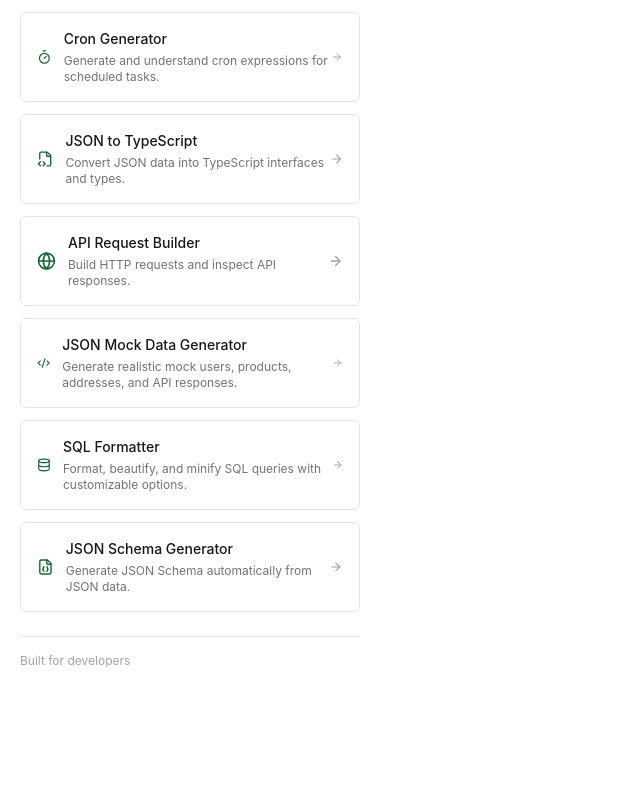
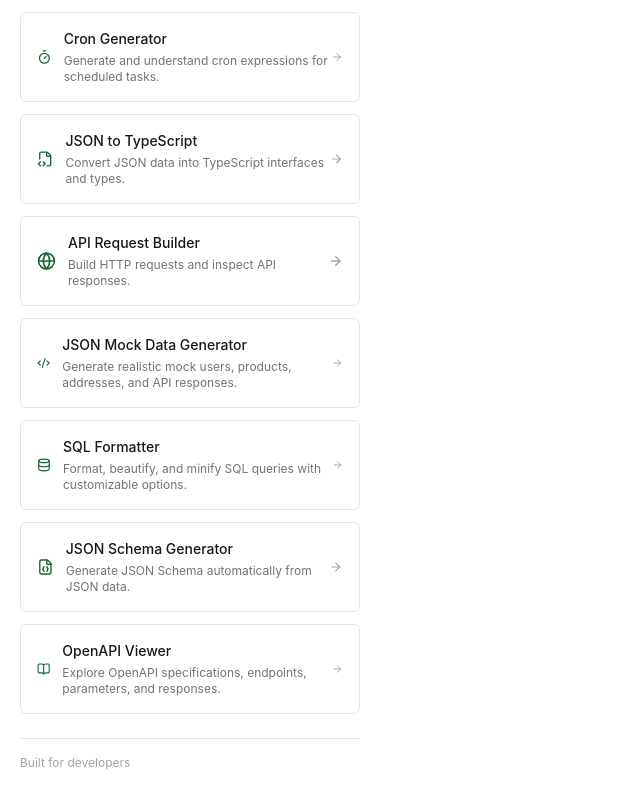
Before and after one commit to md-faizanahmad/devtool-kit, a React (Vite) app: page /#/ in a window 1280 px wide. Shown: the part 1391-2182 px from the top of the page, without its empty margins (0-640 px from the left). Before the commit the page ends 2080 px from the top, so only its background shows below. Built offline with nearby package versions, Linux system fonts and the light colour scheme.

Commit message:
feat(openapi-viewer): add homepage utility entry

```diff
--- a/src/components/layout/HomePage.tsx
+++ b/src/components/layout/HomePage.tsx
@@ -19,6 +19,7 @@ import {
   Database,
   Code2,
   FileJson,
+  BookOpen,
 } from 'lucide-react';
 import type { LucideIcon } from 'lucide-react';
 import AppLayout from './AppLayout';
@@ -149,6 +150,13 @@ const tools: Tool[] = [
     path: '/json-schema-generator',
     icon: FileJson,
   },
+  {
+    title: 'OpenAPI Viewer',
+    description:
+      'Explore OpenAPI specifications, endpoints, parameters, and responses.',
+    path: '/openapi-viewer',
+    icon: BookOpen,
+  },
 ];
 
 export default function HomePage() {
```
